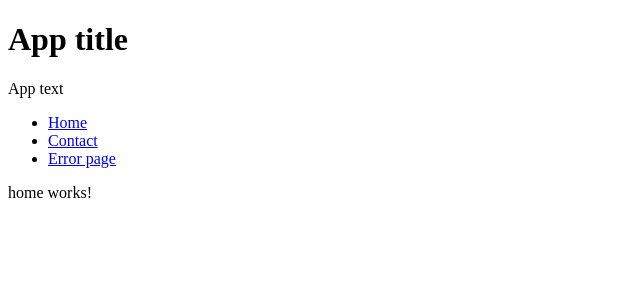
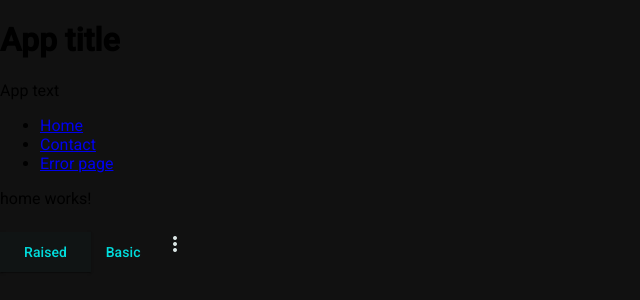
Before and after one commit to Nanges/ng-playground, an Angular app: page /home in a window 1280 px wide. Shown: the top 300 px of the page, without its empty margins (0-640 px from the left). Built offline with nearby package versions, Linux system fonts and the light colour scheme.

Commit message:
Setup material

```diff
--- a/angular.json
+++ b/angular.json
@@ -45,6 +45,7 @@
               }
             ],
             "styles": [
+              "@angular/material/prebuilt-themes/cyan-orange.css",
               "src/styles.scss"
             ],
             "scripts": [],
@@ -114,6 +115,7 @@
               }
             ],
             "styles": [
+              "@angular/material/prebuilt-themes/cyan-orange.css",
               "src/styles.scss"
             ],
             "scripts": []
--- a/package.json
+++ b/package.json
@@ -8,14 +8,16 @@
     "watch": "ng build --watch --configuration development",
     "test": "ng test",
     "intl": "ng extract-i18n --output-path src/locales --out-file messages.en-us.json --format=json",
-    "serve:fr-be":"ng serve --configuration fr-BE"
+    "serve:fr-be": "ng serve --configuration fr-BE"
   },
   "private": true,
   "dependencies": {
+    "@angular/cdk": "^19.2.2",
     "@angular/common": "^19.2.0",
     "@angular/compiler": "^19.2.0",
     "@angular/core": "^19.2.0",
     "@angular/forms": "^19.2.0",
+    "@angular/material": "^19.2.2",
     "@angular/platform-browser": "^19.2.0",
     "@angular/platform-browser-dynamic": "^19.2.0",
     "@angular/router": "^19.2.0",
--- a/src/app/features/home/home.component.html
+++ b/src/app/features/home/home.component.html
@@ -1 +1,6 @@
 <p>home works!</p>
+<button mat-raised-button>Raised</button>
+<button mat-button>Basic</button>
+<button mat-icon-button aria-label="Example icon button with a vertical three dot icon">
+    <mat-icon>more_vert</mat-icon>
+</button>
--- a/src/app/features/home/home.component.ts
+++ b/src/app/features/home/home.component.ts
@@ -1,8 +1,10 @@
 import { Component } from '@angular/core';
+import {MatButtonModule} from '@angular/material/button';
+import {MatIconModule} from '@angular/material/icon';
 
 @Component({
   selector: 'app-home',
-  imports: [],
+  imports: [MatButtonModule, MatIconModule],
   templateUrl: './home.component.html',
   styleUrl: './home.component.scss'
 })
--- a/src/index.html
+++ b/src/index.html
@@ -6,8 +6,10 @@
   <base href="/">
   <meta name="viewport" content="width=device-width, initial-scale=1">
   <link rel="icon" type="image/x-icon" href="favicon.ico">
+  <link href="https://fonts.googleapis.com/css2?family=Roboto:wght@300;400;500&display=swap" rel="stylesheet">
+  <link href="https://fonts.googleapis.com/icon?family=Material+Icons" rel="stylesheet">
 </head>
-<body>
+<body class="mat-typography">
   <app-root></app-root>
 </body>
 </html>
--- a/src/styles.scss
+++ b/src/styles.scss
@@ -1 +1,14 @@
 /* You can add global styles to this file, and also import other style files */
+@use '@angular/material' as mat;
+
+html, body { height: 100%; background-color: #111; }
+body { margin: 0; font-family: Roboto, "Helvetica Neue", sans-serif; }
+
+:root {
+    // Override button
+    @include mat.button-overrides((
+        protected-container-shape: 0px,
+        filled-container-shape: 0px,
+        text-container-shape: 0px
+    ));
+}
```
Also changed, not shown: 1 other file (tests, documents, lock files or other folders).
